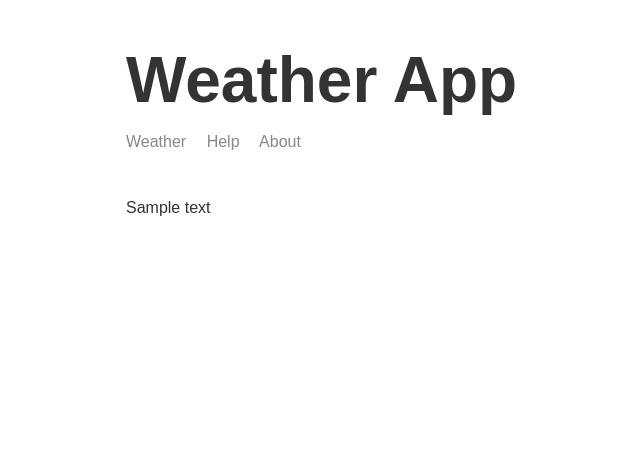
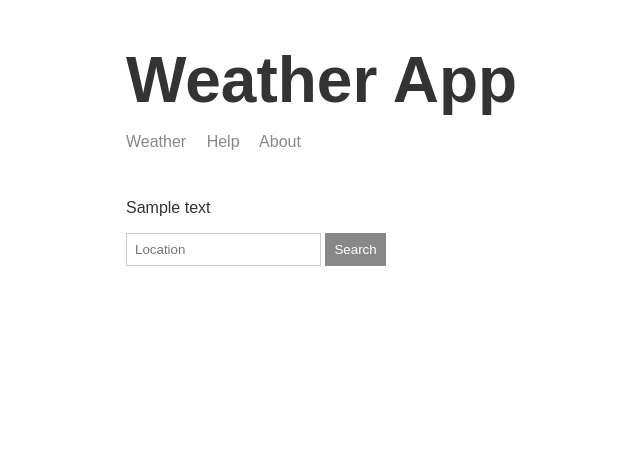
Before and after one commit to berkansivri/NodeJs-Works, a Node server app: page / in a window 1280 px wide. Shown: the top 465 px of the page, without its empty margins (189-829 px from the left). Run offline with Node 20, Linux system fonts and the light colour scheme; data that the repository does not hold is empty; some libraries are stand-ins or nearby versions.

Commit message:
continue on work, setup for heroku

```diff
--- a/web-server/public/css/style.css
+++ b/web-server/public/css/style.css
@@ -40,3 +40,16 @@ header a {
 .portrait {
   width: 250px;
 }
+
+input {
+  border: 1px solid #cccccc;
+  padding: 8px;
+}
+
+button {
+  cursor: pointer;
+  border: 1px solid #888888;
+  background: #888888;
+  color: white;
+  padding: 8px;
+}
--- a/web-server/src/app.js
+++ b/web-server/src/app.js
@@ -3,7 +3,9 @@ const express = require('express')
 const hbs = require('hbs')
 const geocode = require('./utils/geocode')
 const forecast = require('./utils/forecast')
+
 const app = express()
+const port = process.env.PORT || 3000
 
 //setup handlebars engine and views and partials folder
 app.set('view engine', 'hbs')
@@ -88,6 +90,6 @@ app.get('*', (req, res) => {
   })
 })
 
-app.listen(3000, () => {
-  console.log("Server is up on port 3000.");
+app.listen(port, () => {
+  console.log("Server is up on port " +  port);
 })
--- a/web-server/templates/views/index.hbs
+++ b/web-server/templates/views/index.hbs
@@ -5,15 +5,25 @@
   <meta http-equiv="X-UA-Compatible" content="ie=edge">
   <title>Weather</title>
   <link rel="stylesheet" href="/css/style.css">
-  <script src="/js/app.js" ></script>
 </head>
 
 <body>
+
   <div class="main-content">
     {{>header}}
     <p>Sample text</p>
+
+    <form>
+      <input placeholder="Location" />
+      <button>Search</button>
+    </form>
+
+    <p id="message-one"></p>
+    <p id="message-two"></p>
+
   </div>
 
   {{>footer}}
+  <script src="/js/app.js" ></script>
 </body>
 </html>
```
Also changed, not shown: web-server/package.json (added, +18 -0 lines), web-server/public/js/app.js, 1 other file.
